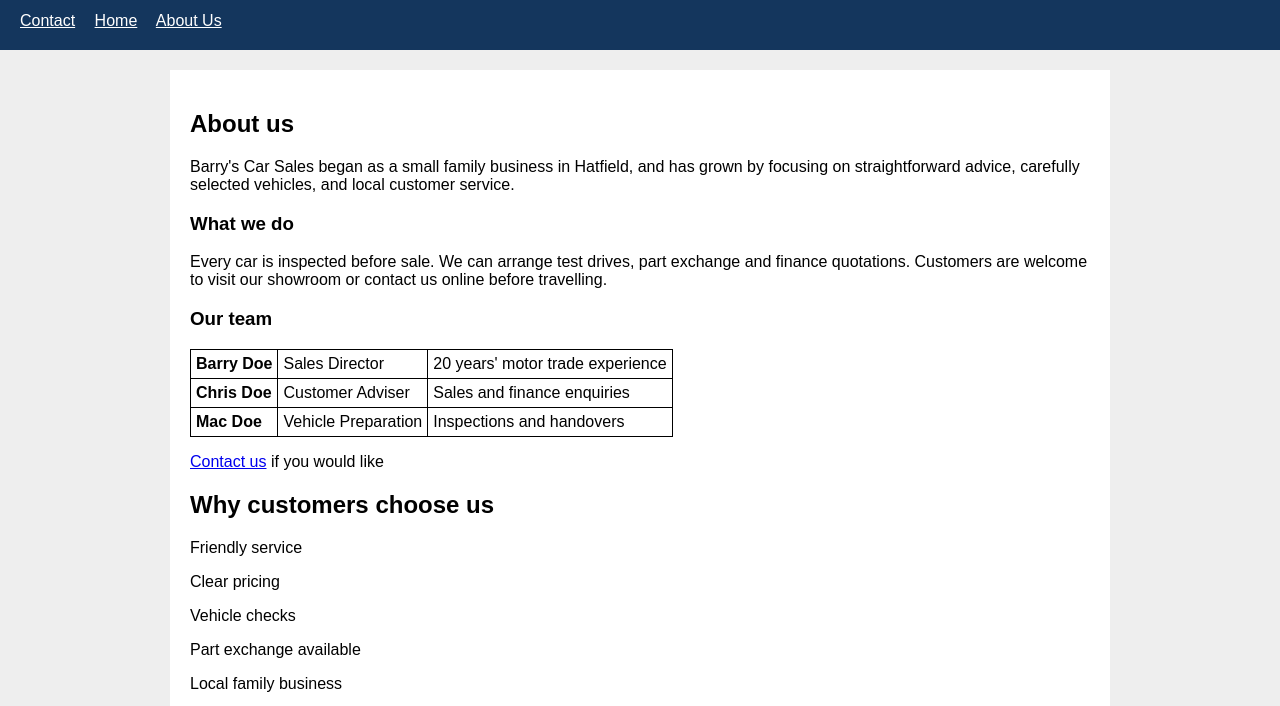
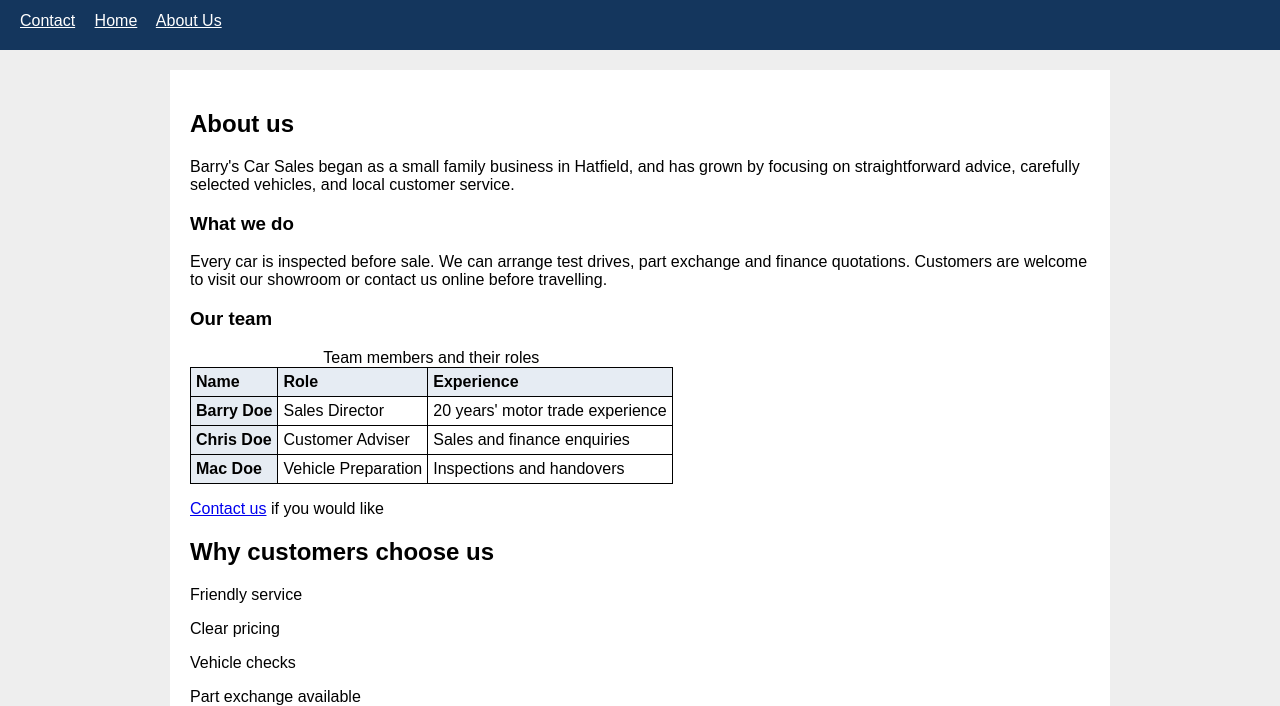
Before and after one commit to ayaanamjad41/barrys-car-sales-enhanced, a plain HTML site: page about.html in a window 1280 px wide. Shown: the part 96-802 px from the top of the page. Drawn offline with Linux system fonts and the light colour scheme.

Commit message:
Add header cells, caption and scope to team table (WCAG 1.3.1)

```diff
--- a/about.html
+++ b/about.html
@@ -33,21 +33,31 @@
 
            <h3>Our team</h3>
              <table>
+                <caption>Team members and their roles</caption>
+                <thead>
                     <tr>
-                    <td><strong>Barry Doe</strong></td>
+                        <th scope="col">Name</th>
+                        <th scope="col">Role</th>
+                        <th scope="col">Experience</th>
+                    </tr>
+                </thead>
+                <tbody>
+                    <tr>
+                        <th scope="row">Barry Doe</th>
                         <td>Sales Director</td>
                         <td>20 years' motor trade experience</td>
                     </tr>
                     <tr>
-                    <td><strong>Chris Doe</strong></td>
+                        <th scope="row">Chris Doe</th>
                         <td>Customer Adviser</td>
                         <td>Sales and finance enquiries</td>
                     </tr>
                     <tr>
-                    <td><strong>Mac Doe</strong></td>
+                        <th scope="row">Mac Doe</th>
                         <td>Vehicle Preparation</td>
                         <td>Inspections and handovers</td>
                     </tr>
+                </tbody>
             </table>
 
             <p><a href="enquiry.html">Contact us</a> if you would like
--- a/styles.css
+++ b/styles.css
@@ -38,7 +38,8 @@ table {
     border-collapse: collapse;
 }
 
-td {
+td,
+th {
     border: 1px solid black;
     padding: 5px;
 }
@@ -83,3 +84,7 @@ input[type="radio"] {
 fieldset {
     margin: 10px 0;
 }
+th {
+    text-align: left;
+    background: #e6ecf3;
+}
```
Lines whose indentation alone changed are shown as unchanged.
